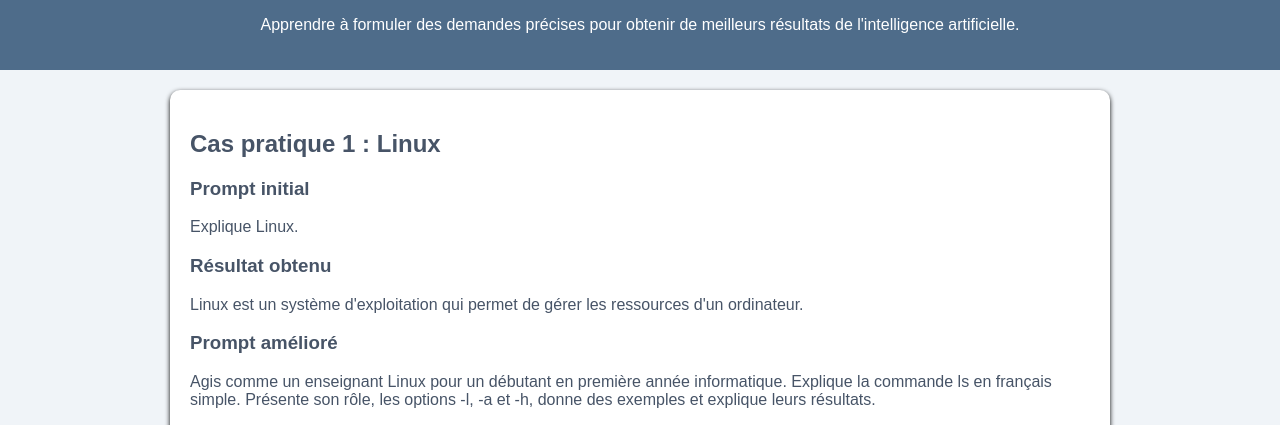
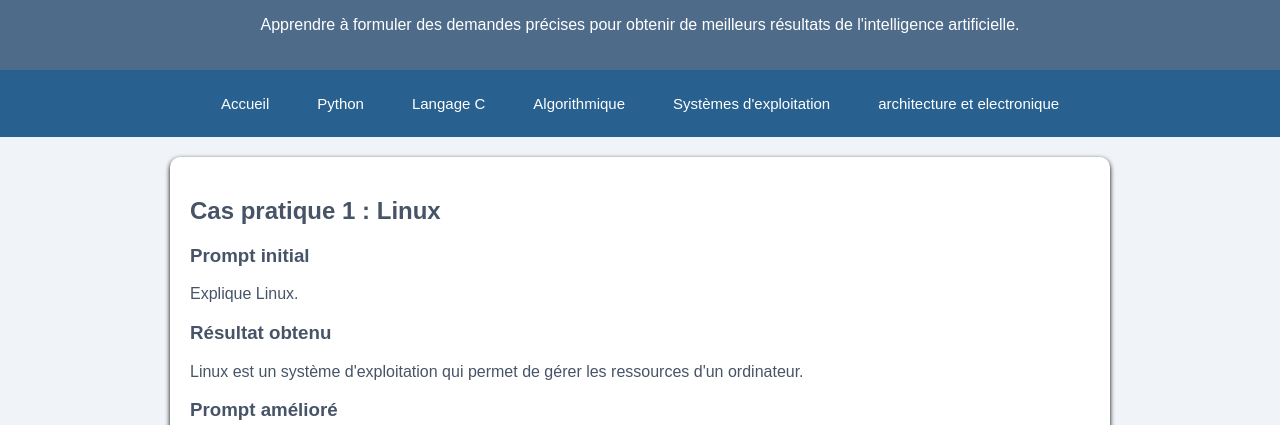
Before and after one commit to onsmami/portfolio_numerique, a plain HTML site: page prompt-engineering.html in a window 1280 px wide. Shown: the part 368-793 px from the top of the page. Drawn offline with Linux system fonts and the light colour scheme.

Commit message:
Update prompt-engineering.html

```diff
--- a/prompt-engineering.html
+++ b/prompt-engineering.html
@@ -23,6 +23,14 @@
             <h1>Prompt Engineering</h1>
             <p>Apprendre à formuler des demandes précises pour obtenir de meilleurs résultats de l'intelligence artificielle.</p>
         </header>
+        <nav>
+      <a href="index.html">Accueil</a>
+      <a href="python.html">Python</a>
+      <a href="langage-c.html">Langage C</a>
+      <a href="algorithmique.html">Algorithmique</a>
+      <a href="systemes-exploitation.html">Systèmes d'exploitation</a>
+      <a href="architecture-electronique.html">architecture et electronique</a>
+    </nav>
         <main>
             <section>
                 <h2>Cas pratique 1 : Linux</h2>
```
